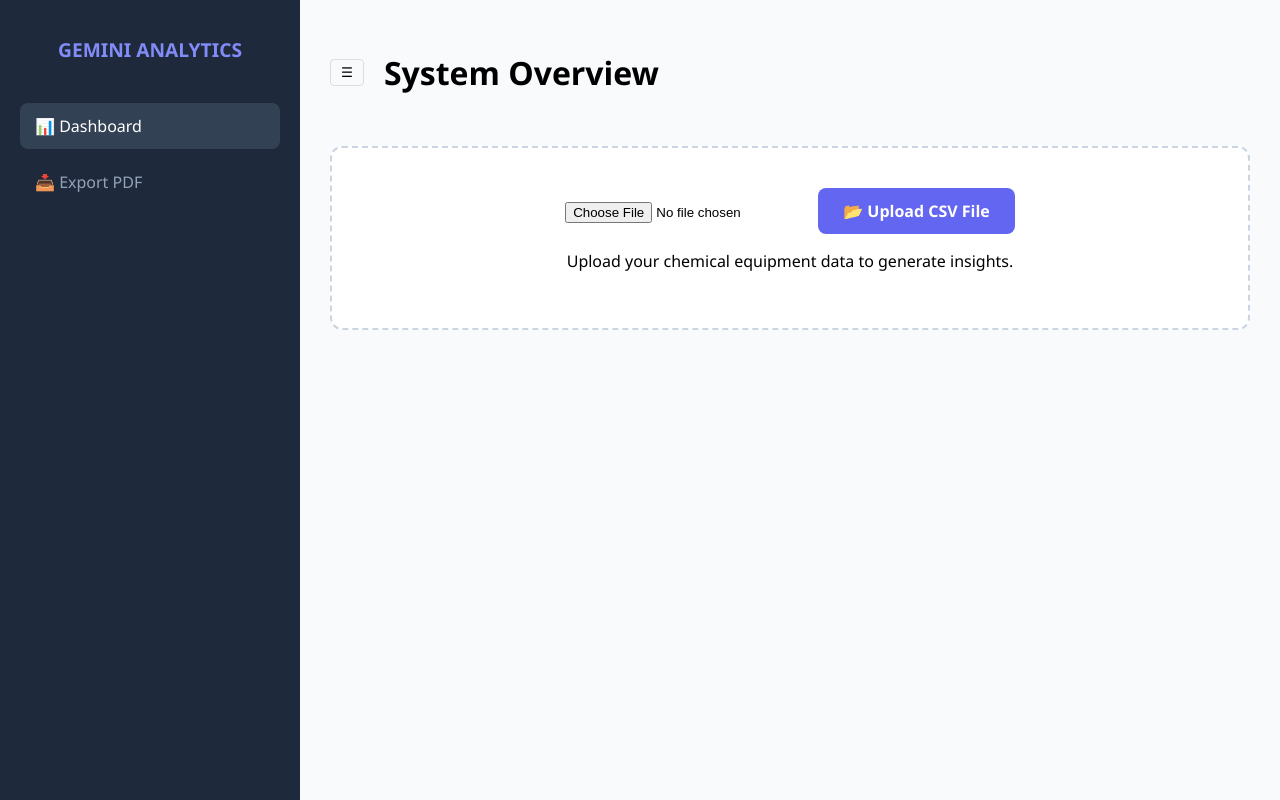
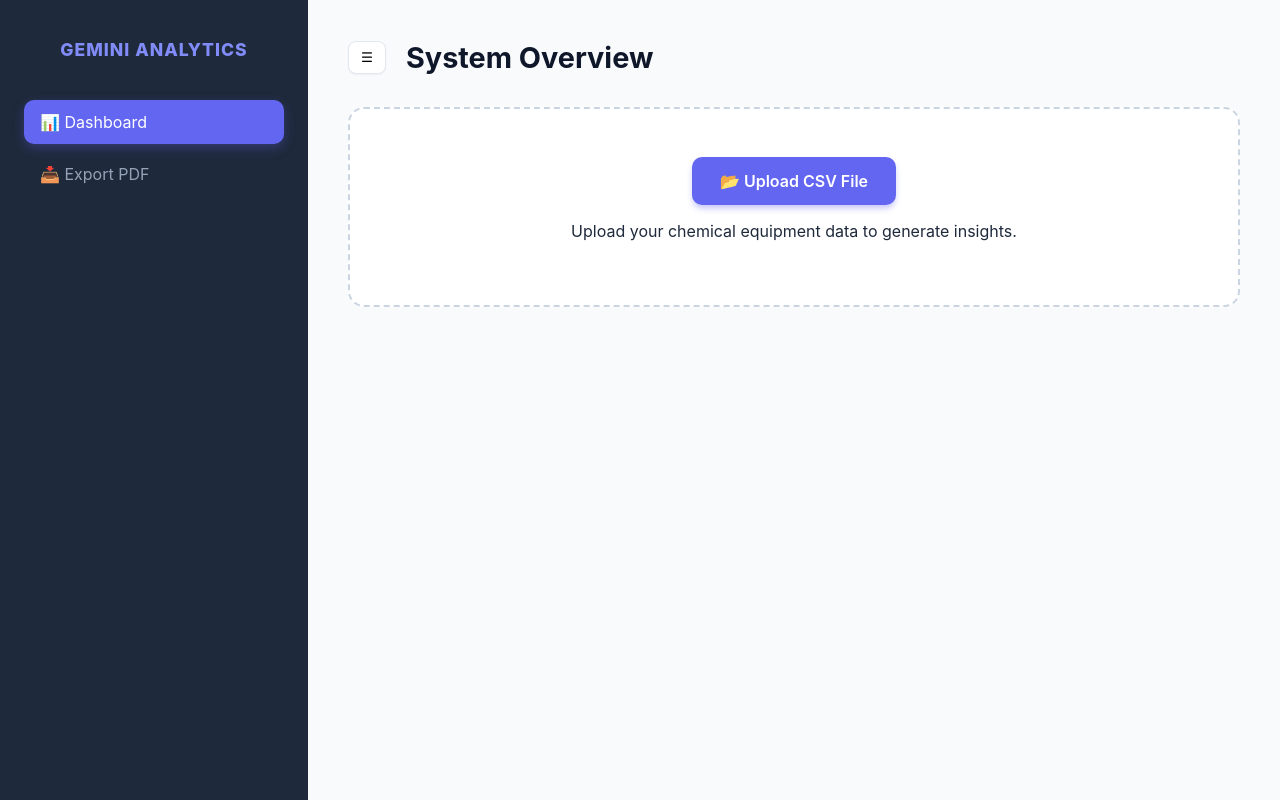
Before and after one commit to shivani-i-i/Industrial-Equipment-Analytics-Suite, a React (Create React App) app in the folder web/: page / in a window 1280 px wide. Built offline with nearby package versions, Linux system fonts and the light colour scheme.

Commit message:
Final: Resolved header mapping mismatch and updated dashboard UI styling

```diff
--- a/web/src/App.css
+++ b/web/src/App.css
@@ -1,82 +1,134 @@
 :root {
   --primary: #6366f1;
+  --primary-hover: #4f46e5;
   --danger: #ef4444;
   --success: #22c55e;
   --bg: #f8fafc;
   --sidebar: #1e293b;
+  --card-shadow: 0 10px 15px -3px rgba(0, 0, 0, 0.1), 0 4px 6px -2px rgba(0, 0, 0, 0.05);
 }
 
-body { margin: 0; font-family: 'Segoe UI', sans-serif; background: var(--bg); }
+body { margin: 0; font-family: 'Inter', 'Segoe UI', sans-serif; background: var(--bg); color: #1e293b; }
 
 .dashboard-container { display: flex; min-height: 100vh; }
 
+/* Sidebar Enhancements */
 .sidebar {
   width: 260px;
   background: var(--sidebar);
   color: white;
-  padding: 20px;
+  padding: 24px;
+  transition: all 0.3s cubic-bezier(0.4, 0, 0.2, 1);
+  display: flex;
+  flex-direction: column;
+}
+
+.sidebar.closed { width: 0; padding: 0; overflow: hidden; opacity: 0; }
+
+.sidebar h2 {
+  color: #818cf8;
+  font-size: 1.1rem;
+  letter-spacing: 1px;
+  margin-bottom: 40px;
+  text-align: center;
+  font-weight: 800;
+}
+
+.sidebar ul { list-style: none; padding: 0; margin: 0; }
+
+.sidebar li {
+  padding: 12px 16px;
+  margin-bottom: 8px;
+  border-radius: 10px;
+  cursor: pointer;
+  color: #94a3b8;
+  display: flex;
+  align-items: center;
+  gap: 12px;
+  transition: 0.2s;
+}
+
+.sidebar li:hover { background: #2d3748; color: white; }
+.sidebar li.active { background: var(--primary); color: white; box-shadow: 0 4px 12px rgba(99, 102, 241, 0.3); }
+
+/* Main Content & Header */
+.main-content { flex: 1; padding: 40px; overflow-y: auto; }
+
+header { display: flex; align-items: center; gap: 20px; margin-bottom: 32px; }
+.system-title { font-size: 1.8rem; font-weight: 700; margin: 0; color: #0f172a; }
+
+.toggle-btn {
+  background: white;
+  border: 1px solid #e2e8f0;
+  padding: 8px 12px;
+  cursor: pointer;
+  border-radius: 8px;
+  box-shadow: 0 1px 2px rgba(0,0,0,0.05);
+}
+
+/* Upload Section UI */
+.upload-box {
+  background: white;
+  padding: 48px;
+  border-radius: 16px;
+  border: 2px dashed #cbd5e1;
+  text-align: center;
+  margin-bottom: 32px;
   transition: 0.3s;
 }
 
-.sidebar.closed { width: 0; padding: 0; overflow: hidden; }
-
-.sidebar h2 { color: #818cf8; font-size: 1.2rem; margin-bottom: 40px; text-align: center; }
-
-.sidebar ul { list-style: none; padding: 0; }
-
-.sidebar li {
-  padding: 12px 15px;
-  margin-bottom: 10px;
-  border-radius: 8px;
-  cursor: pointer;
-  color: #94a3b8;
-}
-
-.sidebar li.active { background: #334155; color: white; }
-
-.main-content { flex: 1; padding: 30px; }
-
-header { display: flex; align-items: center; gap: 20px; margin-bottom: 30px; }
-
-.toggle-btn { background: none; border: 1px solid #ddd; padding: 5px 10px; cursor: pointer; border-radius: 4px; }
-
-.upload-box {
-  background: white;
-  padding: 40px;
-  border-radius: 12px;
-  border: 2px dashed #cbd5e1;
-  text-align: center;
-  margin-bottom: 30px;
-}
+.upload-box:hover { border-color: var(--primary); background: #f1f5f9; }
 
 .btn-primary {
   background: var(--primary);
   color: white;
-  padding: 12px 25px;
-  border-radius: 8px;
+  padding: 14px 28px;
+  border-radius: 10px;
   cursor: pointer;
   display: inline-block;
   font-weight: 600;
+  transition: 0.2s;
+  box-shadow: 0 4px 6px -1px rgba(99, 102, 241, 0.4);
 }
 
-.results-container { display: grid; grid-template-columns: 1.6fr 1fr; gap: 25px; }
+.btn-primary:hover { background: var(--primary-hover); transform: translateY(-1px); }
 
-.chart-section, .table-section {
-  background: white;
-  padding: 20px;
-  border-radius: 12px;
-  box-shadow: 0 4px 6px -1px rgba(0,0,0,0.1);
+/* Results Layout Fix */
+.results-grid {
+  display: grid;
+  grid-template-columns: 1.5fr 1fr;
+  gap: 24px;
+  animation: fadeIn 0.5s ease-out;
 }
 
-table { width: 100%; border-collapse: collapse; }
-th { text-align: left; color: #64748b; padding: 12px; border-bottom: 2px solid #f1f5f9; }
-td { padding: 12px; border-bottom: 1px solid #f1f5f9; }
+@keyframes fadeIn {
+  from { opacity: 0; transform: translateY(10px); }
+  to { opacity: 1; transform: translateY(0); }
+}
 
+.card {
+  background: white;
+  padding: 24px;
+  border-radius: 16px;
+  box-shadow: var(--card-shadow);
+}
+
+/* Table Enhancements */
+.table-responsive { overflow-x: auto; margin-top: 16px; }
+
+table { width: 100%; border-collapse: separate; border-spacing: 0; }
+th { text-align: left; color: #64748b; font-size: 0.75rem; text-transform: uppercase; padding: 12px; border-bottom: 2px solid #f1f5f9; letter-spacing: 0.05em; }
+td { padding: 16px 12px; border-bottom: 1px solid #f1f5f9; font-size: 0.9rem; }
+
+.equipment-name { font-weight: 600; color: #334155; }
+
+/* Status Pills Fix */
 .status-pill {
-  padding: 4px 12px;
-  border-radius: 20px;
-  font-size: 0.75rem;
-  font-weight: bold;
+  padding: 6px 12px;
+  border-radius: 99px;
+  font-size: 0.7rem;
+  font-weight: 700;
+  letter-spacing: 0.02em;
 }
 
 .status-critical { background: #fee2e2; color: var(--danger); }
--- a/web/src/App.js
+++ b/web/src/App.js
@@ -23,15 +23,23 @@ function App() {
     Papa.parse(file, {
       header: true,
       skipEmptyLines: true,
+      // This trims invisible spaces from your Excel headers automatically
+      transformHeader: (h) => h.trim(),
       complete: (results) => {
         const parsedData = results.data.map((row, index) => {
-          // MAPPING: Matches your CSV headers (Equipment, Flowrate)
-          const name = row.Equipment || row.name || "Unknown";
-          const loadVal = Number(row.Flowrate || row.load || 0);
-          const status = loadVal > 140 ? 'CRITICAL' : 'STABLE';
+          // --- THE CRITICAL FIXES ---
+          // 1. Name: Checks both "Equipment" and "Equipment Name" then trims it
+          const rawName = row["Equipment Name"] || row["Equipment"] || row.name || "Unknown";
+          const name = String(rawName).trim();
+
+          // 2. Flowrate: Strips units like 'm3/h' and converts to a clean number
+          const flowVal = Number(String(row.Flowrate || row.load || 0).replace(/[^0-9.]/g, ''));
+
+          // 3. Logic: Matches your screenshot colors (Red for > 140)
+          const status = flowVal > 140 ? 'CRITICAL' : 'STABLE';
           const id = index + 1;
 
-          return { id, name, load: loadVal, status };
+          return { id, name, load: flowVal, status };
         });
         setData(parsedData);
         setLoading(false);
@@ -42,15 +50,15 @@ function App() {
   const exportPDF = () => {
     if (data.length === 0) return;
     const doc = new jsPDF();
-    doc.text("Chemical Equipment Flowrate Report", 14, 15);
+    doc.text("Chemical Equipment Analytics Report", 14, 15);
     autoTable(doc, {
-      head: [["ID", "Equipment", "Status", "Flowrate"]],
+      head: [["ID", "Equipment Name", "Status", "Flowrate"]],
       body: data.map(item => [item.id, item.name, item.status, item.load]),
       startY: 20,
       theme: 'grid',
-      headStyles: { fillColor: [99, 102, 241] }
+      headStyles: { fillColor: [79, 70, 229] }
     });
-    doc.save("Equipment_Report.pdf");
+    doc.save("Equipment_Analysis.pdf");
   };
 
   const chartData = {
@@ -59,7 +67,7 @@ function App() {
       label: 'Flowrate',
       data: data.map(d => d.load),
       backgroundColor: data.map(d => d.load > 140 ? '#ef4444' : '#6366f1'),
-      borderRadius: 4,
+      borderRadius: 6,
     }]
   };
 
@@ -67,53 +75,65 @@ function App() {
     responsive: true,
     maintainAspectRatio: false,
     scales: {
-      y: { beginAtZero: true, suggestedMax: 200 }
+      y: {
+        beginAtZero: true,
+        suggestedMax: 200, // Matches your successful chart scale
+        ticks: { stepSize: 20 }
+      }
     }
   };
 
   return (
     <div className="dashboard-container">
       <aside className={`sidebar ${sidebarOpen ? "open" : "closed"}`}>
+        <div className="sidebar-header">
           <h2>GEMINI ANALYTICS</h2>
+        </div>
+        <nav>
           <ul>
-          <li className="active" onClick={() => window.location.reload()}>📊 Dashboard</li>
-          <li onClick={exportPDF}>📥 Export PDF</li>
+            <li className="active">📊 Dashboard</li>
+            <li onClick={exportPDF} style={{cursor: 'pointer'}}>📥 Export PDF</li>
           </ul>
+        </nav>
       </aside>
 
       <main className="main-content">
         <header>
           <button className="toggle-btn" onClick={() => setSidebarOpen(!sidebarOpen)}>☰</button>
-          <h1>System Overview</h1>
+          <h1 className="system-title">System Overview</h1>
         </header>
 
-        <section className="upload-box">
-          <input type="file" accept=".csv" onChange={handleFileUpload} id="csv-upload" />
+        <section className="upload-container">
+          <div className="upload-box">
+            <input type="file" accept=".csv" onChange={handleFileUpload} id="csv-upload" hidden />
             <label htmlFor="csv-upload" className="btn-primary">
               {loading ? "Processing..." : "📂 Upload CSV File"}
             </label>
             <p>Upload your chemical equipment data to generate insights.</p>
+          </div>
         </section>
 
         {data.length > 0 && (
-          <div className="results-container">
-            <div className="chart-section">
+          <div className="results-grid">
+            <div className="card chart-card">
               <h3>Flowrate Distribution</h3>
-              <div style={{ height: '350px' }}>
+              <div style={{ height: '320px' }}>
                 <Bar data={chartData} options={chartOptions} />
               </div>
             </div>
-            <div className="table-section">
-              <h3>Live Status Logs</h3>
+
+            <div className="card table-card">
+              <h3>Equipment Status Logs</h3>
+              <div className="table-responsive">
                 <table>
                   <thead>
                     <tr><th>ID</th><th>Name</th><th>Status</th></tr>
                   </thead>
                   <tbody>
-                  {data.map((item, i) => (
-                    <tr key={i}>
+                    {data.map((item) => (
+                      <tr key={item.id}>
                         <td>{item.id}</td>
-                      <td>{item.name}</td>
+                        <td className="equipment-name">{item.name}</td>
                         <td>
                           <span className={`status-pill ${item.load > 140 ? 'status-critical' : 'status-stable'}`}>
                             {item.status}
@@ -125,6 +145,7 @@ function App() {
                 </table>
               </div>
             </div>
+          </div>
         )}
       </main>
     </div>
```
Also changed, not shown: 1 other file (tests, documents, lock files or other folders). Lines whose indentation alone changed are shown as unchanged.
